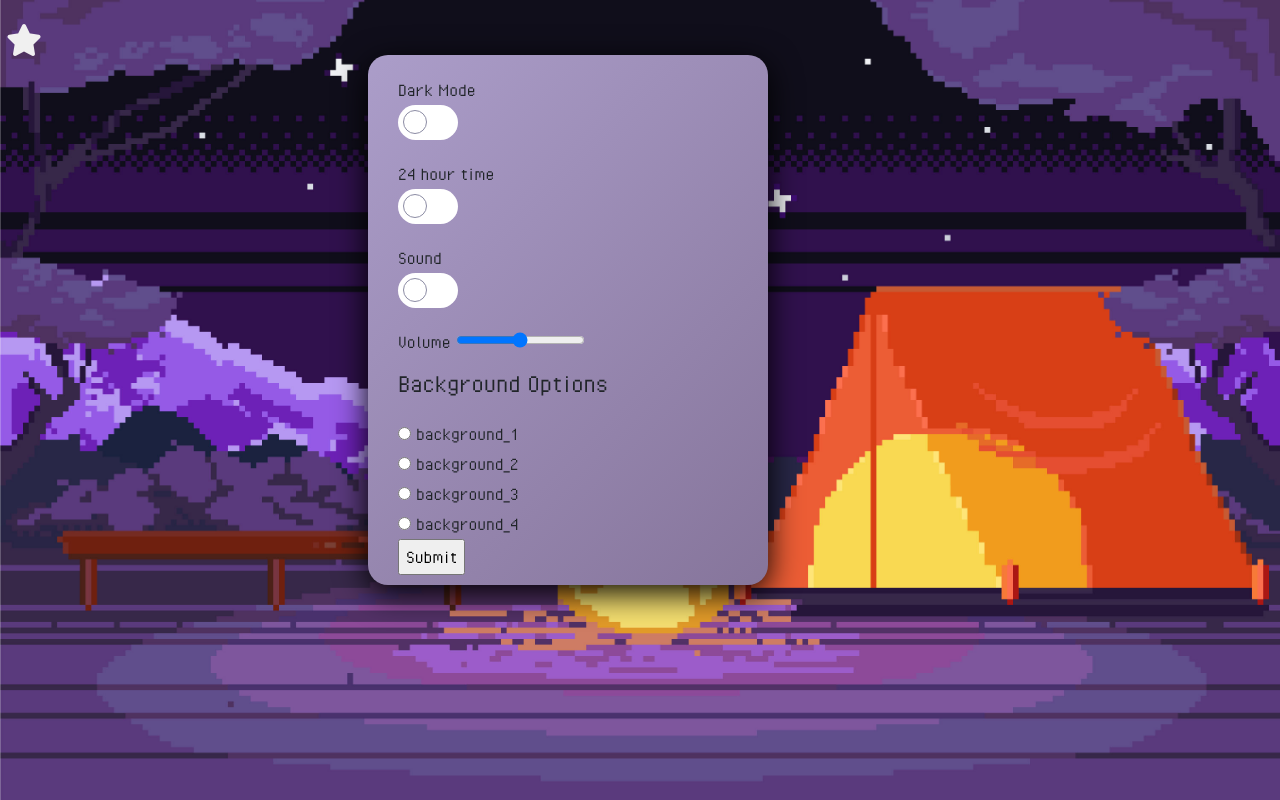
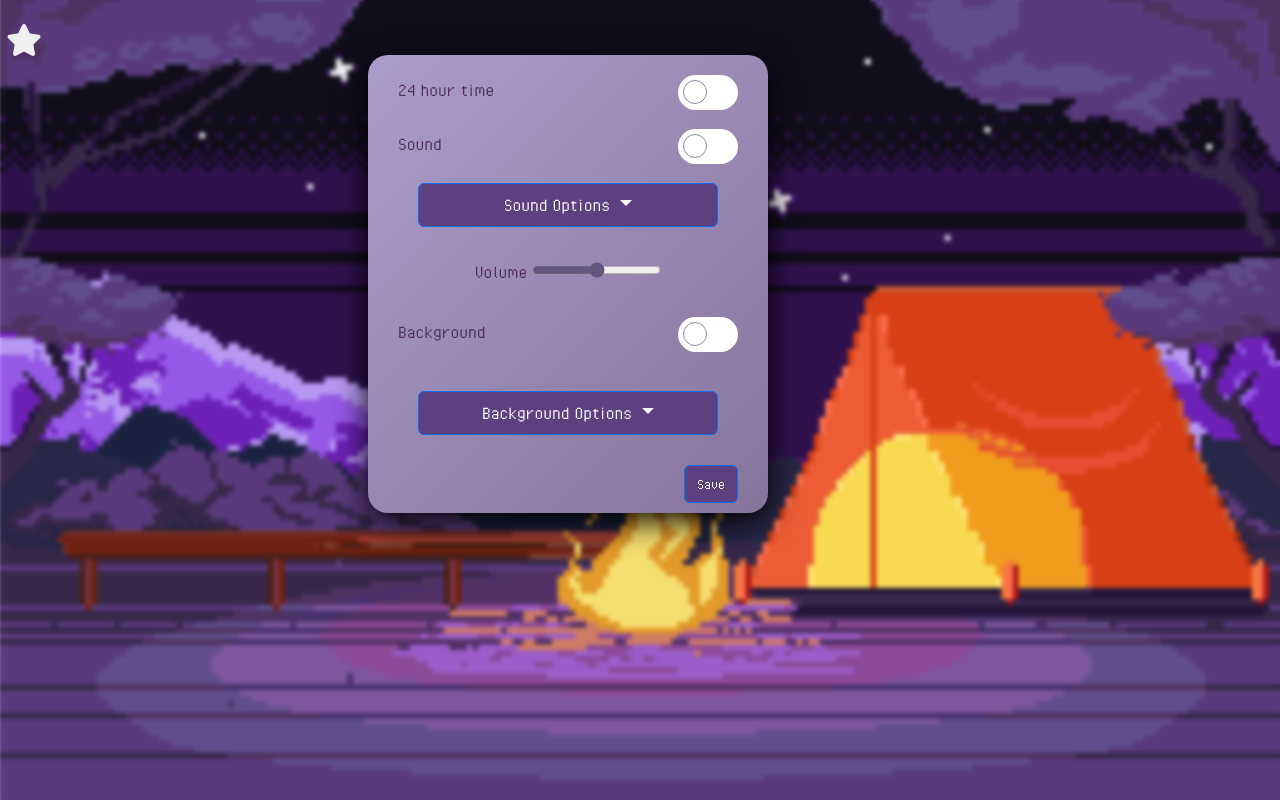
Before and after one commit to mimm1n/Pomo, a Flask app: page /settings in a window 1280 px wide. Run offline with Flask 3, Linux system fonts and the light colour scheme; some libraries are stand-ins or nearby versions.

Commit message:
fixed some minor issues and added css for profile and settings

```diff
--- a/website/static/css/style.css
+++ b/website/static/css/style.css
@@ -10,6 +10,7 @@ body {
   background-size: cover;
   background-position: center;
   background-repeat: no-repeat;
+  backdrop-filter: blur(2px);
 }
 
 h1 {
@@ -34,7 +35,6 @@ a {
   min-height: 100vh;
   width: 100%;
   overflow: hidden;
-  /* background-color: rgb(221, 221, 221); */
 }
 
 #sidebar {
@@ -159,12 +159,14 @@ a:hover {
 
   font-family: "mainFont";
   font-size: 20px;
+  color: #4f2d59;
 }
 
 .toggle-container {
   position: relative;
   width: fit-content;
   height: fit-content;
+  text-align: center;
 }
 
 .toggle {
@@ -188,6 +190,12 @@ a:hover {
   border: 1px solid #8c8ca4;
 }
 
+.togg-label {
+  display: flex;
+  align-self: center;
+  justify-content: space-between;
+}
+
 .st-container input[type="checkbox"] {
   display: none;
 }
@@ -198,6 +206,28 @@ input[type="checkbox"]:checked + div .toggle-c {
   border-color: #4f2d59;
 }
 
+.custom-opt {
+  text-align: center;
+}
+
+.stg-btn {
+  text-align: right;
+  font-size: 20px;
+}
+
+.dropdown-center button {
+  font-size: 20px;
+  width: 300px !important;
+}
+
+.dropdown-item:active {
+  background-color: #86759b !important;
+  color: #ffffff !important;
+}
+
+#vol {
+  accent-color: #62567d;
+}
 /* login.html */
 
 .lg-container {
--- a/website/templates/base.html
+++ b/website/templates/base.html
@@ -2,7 +2,7 @@
 <html>
   <head>
     <meta charset="utf-8" />
-    <meta name="viewport" content="width=device-width, inital-scale=1" />
+    <meta name="viewport" content="width=device-width" initial-scale=1 />
     <link
       rel="stylesheet"
       href="{{ url_for('static', filename='css/style.css') }}"
--- a/website/templates/profile.html
+++ b/website/templates/profile.html
@@ -7,8 +7,8 @@
       <img src="static\css\icon.png" alt="user" width="100" />
       <i class="fa-solid fa-pen-to-square"></i>
     </div>
-    <h4>Bob wewe</h4>
-    <p>user 1</p>
+    <h4>Name</h4>
+    <p>Username</p>
   </div>
   <div class="right">
     <div class="info">
--- a/website/templates/settings.html
+++ b/website/templates/settings.html
@@ -7,18 +7,7 @@
   </form>
 
   <div>
-    <label for="togg-DarkMode">
-      <span>Dark Mode</span>
-      <input type="checkbox" name="" id="togg-DarkMode" />
-      <div class="toggle-container">
-        <span class="toggle"></span>
-        <span class="toggle-c"></span>
-      </div>
-    </label>
-  </div>
-
-  <div>
-    <label for="togg-24hrs">
+    <label for="togg-24hrs" class="togg-label">
       <span>24 hour time</span>
       <input type="checkbox" name="" id="togg-24hrs" />
       <div class="toggle-container">
@@ -29,9 +18,9 @@
   </div>
 
   <div>
-    <label for="togg-3">
+    <label for="togg-s" class="togg-label">
       <span>Sound</span>
-      <input type="checkbox" name="" id="togg-3" />
+      <input type="checkbox" name="" id="togg-s" />
       <div class="toggle-container">
         <span class="toggle"></span>
         <span class="toggle-c"></span>
@@ -39,32 +28,87 @@
     </label>
   </div>
 
+  <div class="custom-opt">
+    <div class="dropdown-center">
+      <button
+        class="btn btn-primary dropdown-toggle"
+        type="button"
+        data-bs-toggle="dropdown"
+        aria-expanded="false"
+      >
+        Sound Options
+      </button>
+      <ul class="dropdown-menu">
+        <li>
+          <button class="dropdown-item" type="button">Sound 1</button>
+        </li>
+        <li>
+          <button class="dropdown-item" type="button">Sound 2</button>
+        </li>
+        <li>
+          <button class="dropdown-item" type="button">Sound 3</button>
+        </li>
+        <li>
+          <button class="dropdown-item" type="button">Sound 4</button>
+        </li>
+      </ul>
+    </div>
+
+    <br />
+
     <div>
       <span>Volume</span>
       <input type="range" id="vol" name="vol" min="0" max="100" />
       <audio id="audio" src=""></audio>
     </div>
 
-  <div>
-    <h3>Background Options</h3>
-  </div>
+    <br />
 
     <div>
-    <input type="radio" name="background" value="background_1" />
-    <label for="background_1">background_1</label>
-    <br />
-    <input type="radio" name="background" value="background_2" />
-    <label for="background_1">background_2</label>
-    <br />
-    <input type="radio" name="background" value="background_3" />
-    <label for="background_1">background_3</label>
-    <br />
-    <input type="radio" name="background" value="background_4" />
-    <label for="background_1">background_4</label>
+      <label for="togg-bg" class="togg-label">
+        <span>Background</span>
+        <input type="checkbox" name="" id="togg-bg" />
+        <div class="toggle-container">
+          <span class="toggle"></span>
+          <span class="toggle-c"></span>
+        </div>
+      </label>
+    </div>
 
     <br />
 
-    <input type="submit" value="Submit" />
+    <div class="custom-opt">
+      <div class="dropdown-center">
+        <button
+          class="btn btn-primary dropdown-toggle"
+          type="button"
+          data-bs-toggle="dropdown"
+          aria-expanded="false"
+        >
+          Background Options
+        </button>
+        <ul class="dropdown-menu">
+          <li>
+            <button class="dropdown-item" type="button">Background 1</button>
+          </li>
+          <li>
+            <button class="dropdown-item" type="button">Background 2</button>
+          </li>
+          <li>
+            <button class="dropdown-item" type="button">Background 3</button>
+          </li>
+          <li>
+            <button class="dropdown-item" type="button">Background 4</button>
+          </li>
+        </ul>
+      </div>
+
+      <br />
+    </div>
+
+    <div class="stg-btn">
+      <input type="submit" class="btn btn-primary btn-block" value="Save" />
     </div>
   </div>
   {% endblock %}
+</div>
```
Lines whose indentation alone changed are shown as unchanged.
